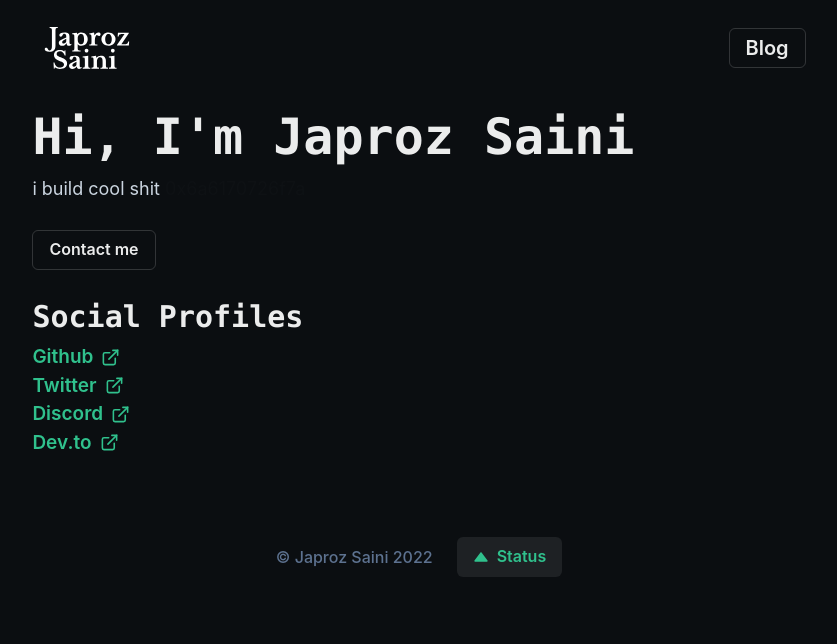
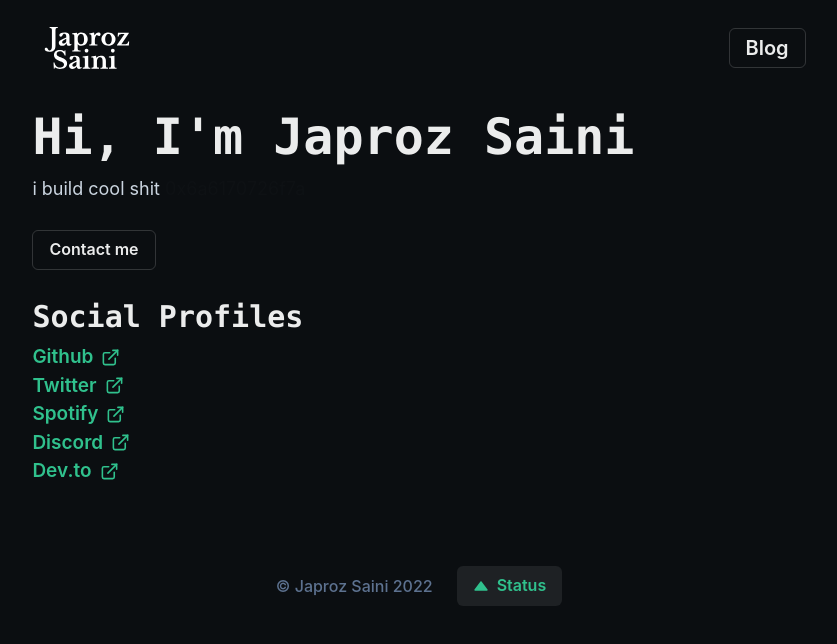
Before and after one commit to japrozs/japrozsaini, a Next.js app: page / in a window 1280 px wide. Shown: the top 644 px of the page, without its empty margins (221-1058 px from the left). Built offline with nearby package versions, Linux system fonts and the light colour scheme; a web font is replaced by a local one.

Commit message:
:tada: add new post

```diff
--- a/pages/index.tsx
+++ b/pages/index.tsx
@@ -95,6 +95,18 @@ export default function Home(props) {
                         Twitter
                         <ExternalLinkIcon mx={2} />
                     </Link>
+		    <Link
+                        display="flex"
+                        fontSize="19px"
+                        width="20%"
+                        fontWeight="600"
+                        alignItems="center"
+                        href="https://open.spotify.com/user/9bfb39ttvx3r31lkwf5907c6w?si=d4b1c9d57f124bff"
+                        isExternal
+                    >
+                       Spotify
+                        <ExternalLinkIcon mx={2} />
+                    </Link>
                     <Link
                         display="flex"
                         fontSize="19px"
--- a/pages/post/[id].tsx
+++ b/pages/post/[id].tsx
@@ -20,10 +20,10 @@ const parseDate = (date) => {
 };
 
 const CodeBlock = ({ children, ...rest }) => {
-    console.log(rest.className.replace("language-", ""));
+    console.log(rest.className?.replace("language-", ""));
     return (
         <SyntaxHighlighter
-            language={rest.className.replace("language-", "")}
+            language={rest.className?.replace("language-", "")}
             style={atomOneDark}
         >
             {children}
```
Also changed, not shown: content/technologies.md (added, +12 -0 lines).
